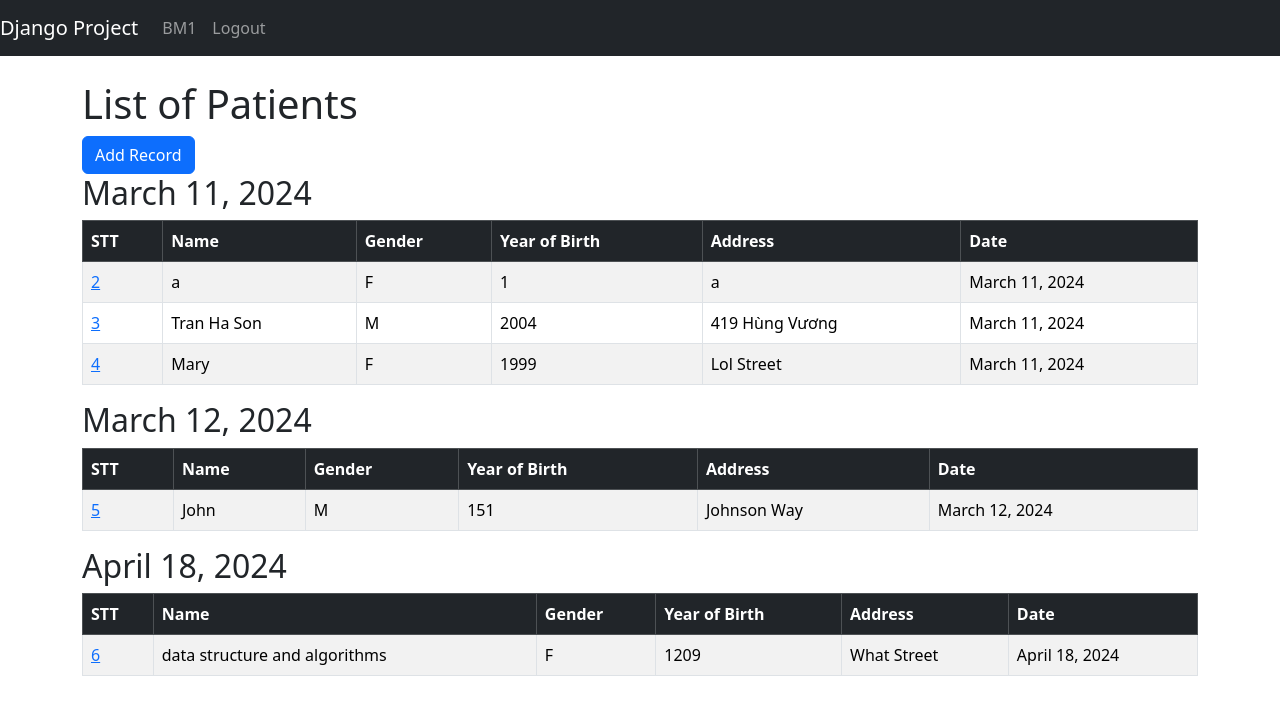
After one commit to TruongSon421/DjangoWeb, a Django app: page /record_all/ in a window 1280 px wide. The commit adds this page. Shown: the top 715 px of the page. Run offline with Django 5.2, Linux system fonts and the light colour scheme; a user stored in the database is signed in; data comes from the database, SQL or seed files in the repository.

Commit message:
Group by date

```diff
--- a/demo/myapp/forms.py
+++ b/demo/myapp/forms.py
@@ -32,6 +32,7 @@ class AddRecordForm(forms.ModelForm):
     gender = forms.ChoiceField(required=True, choices=[('M', 'Male'), ('F', 'Female')], widget=forms.Select(attrs={"class":"form-control"}), label="")
     year = forms.IntegerField(required=True, widget=forms.TextInput(attrs={"placeholder":"Year Of Birth", "class":"form-control"}), label="")
     addr = forms.CharField(required=True, widget=forms.TextInput(attrs={"placeholder":"Address", "class":"form-control"}), label="")
+    date= forms.DateField(required=True, widget=forms.DateInput(attrs={"type":"date", "class":"form-control"}), label="")
 
     class Meta:
         model = PatientRecord
--- a/demo/myapp/models.py
+++ b/demo/myapp/models.py
@@ -5,5 +5,5 @@ class PatientRecord(models.Model):
 	gender = models.CharField(max_length = 100)
 	year = models.IntegerField()
 	addr = models.CharField(max_length = 100)
-	created_at = models.DateTimeField(auto_now_add = True)
+	date = models.DateField(default='2024-01-01')
 #class MedicalReport(models.Model):
--- a/demo/myapp/templates/add_record.html
+++ b/demo/myapp/templates/add_record.html
@@ -8,7 +8,7 @@
         {% csrf_token %}
         {{form.as_p}}
         <button type="submit" class="btn btn btn-success">Add Record</button>
-        <a href="{% url 'home' %}" class="btn btn-secondary">Back</a>
+        <a href="{% url 'record_all' %}" class="btn btn-secondary">Back</a>
     </form>
 </div>
 {%endblock%}
--- a/demo/myapp/templates/navbar.html
+++ b/demo/myapp/templates/navbar.html
@@ -8,7 +8,7 @@
       <ul class="navbar-nav mr-auto">
         {% if user.is_authenticated %}
         <li class="nav-item">
-            <a class="nav-link" href="{% url 'add_record' %}">Add Record</a>
+            <a class="nav-link" href="{% url 'record_all' %}">BM1</a>
           </li>
         <li class="nav-item">
           <a class="nav-link" href="{% url 'logout' %}">Logout</a>
--- a/demo/myapp/templates/record.html
+++ b/demo/myapp/templates/record.html
@@ -29,5 +29,5 @@
   <br/><br/>
   <a href="{% url 'update_record' customer_record.id %}" class="btn btn-primary">Update Record</a>
   <a href="{% url 'delete_record' customer_record.id %}" class="btn btn-danger">Delete</a>
-  <a href="{% url 'home' %}" class="btn btn-secondary">Back</a>
+  <a href="{% url 'record_all' %}" class="btn btn-secondary">Back</a>
 {%endblock%}
--- /dev/null
+++ b/demo/myapp/templates/record_all.html
@@ -0,0 +1,34 @@
+{% extends "base.html" %}
+{% block title %}Home Page{% endblock %}
+{% block content %}
+<h1>List of Patients</h1>
+<a href="{% url 'add_record' %}" class="btn btn-primary" role="button">Add Record</a>
+{% regroup records by date as date_list %}
+{% for date in date_list %}
+  <h2>{{ date.grouper }}</h2>
+  <table class="table table-striped table-hover table-bordered">
+    <thead class="table-dark">
+      <tr>
+        <th scope="col">STT</th>
+        <th scope="col">Name</th>
+        <th scope="col">Gender</th>
+        <th scope="col">Year of Birth</th>
+        <th scope="col">Address</th>
+        <th scope="col">Date</th>
+      </tr>
+    </thead>
+    <tbody>
+      {% for record in date.list %}
+      <tr>
+        <td><a href="{% url 'record' record.id %}">{{ record.id }}</a></td>
+        <td>{{ record.name }}</td>
+        <td>{{ record.gender }}</td>
+        <td>{{ record.year }}</td>
+        <td>{{ record.addr }}</td>
+        <td>{{ record.date }}</td>
+      </tr>
+      {% endfor %}
+    </tbody>
+  </table>
+{% endfor %}
+{% endblock %}
--- a/demo/myapp/urls.py
+++ b/demo/myapp/urls.py
@@ -4,6 +4,7 @@ urlpatterns = [
     path("", views.home, name ="home"),
     path("logout/", views.logout_user, name = "logout"),
     path("register/", views.register_user, name = "register"),
+    path("record_all/",views.record_all, name = "record_all"),
     path("record/<int:pk>", views.customer_record, name = "record"),
     path("delete_record/<int:pk>", views.delete_record, name = "delete_record"),
     path("add_record/", views.add_record, name = "add_record"),
--- a/demo/myapp/views.py
+++ b/demo/myapp/views.py
@@ -17,7 +17,7 @@ def home(request):
 			messages.success(request, "There Was An Error Logging In, Please Try Again")
 			return redirect('home')
 	else:
-		return render(request, 'home.html', {'records': records})
+		return render(request, 'home.html')
 def login_user(request):
     pass
 def logout_user(request):
@@ -39,6 +39,10 @@ def register_user(request):
 		form = SignUpForm()
 		return render(request, 'register.html',{'form': form})
 	return render(request, 'register.html',{'form': form})
+def record_all(request):
+	if request.user.is_authenticated:
+		records = PatientRecord.objects.all()
+		return render(request, 'record_all.html',{'records':records})
 def customer_record(request,pk):
 	if request.user.is_authenticated:
 		customer_record = PatientRecord.objects.get(id = pk)
@@ -63,7 +67,7 @@ def add_record(request):
 			if form.is_valid():
 				form.save()
 				messages.success(request, "Record Added!")
-				return redirect('home')
+				return redirect('record_all')
 		return render(request, 'add_record.html',{'form':form})
 	else:
 		messages.success(request, "You must be logged in to use that page!")
@@ -75,7 +79,7 @@ def update_record(request, pk):
 		if form.is_valid():
 			form.save()
 			messages.success(request, "Record has been updated!")
-			return redirect('home')
+			return redirect('record_all')
 		return render(request, 'update_record.html',{'form':form, 'current_record': current_record})
 	else:
 		messages.success(request, "You must be logged in to use that page!")
```
Also changed, not shown: demo/myapp/templates/home.html (+1 -29 lines), demo/db.sqlite3, demo/myapp/migrations/0010_alter_patientrecord_created_at.py (added), demo/myapp/migrations/0011_remove_patientrecord_created_at_patientrecord_date.py (added), demo/myapp/migrations/0012_alter_patientrecord_date.py (added).
